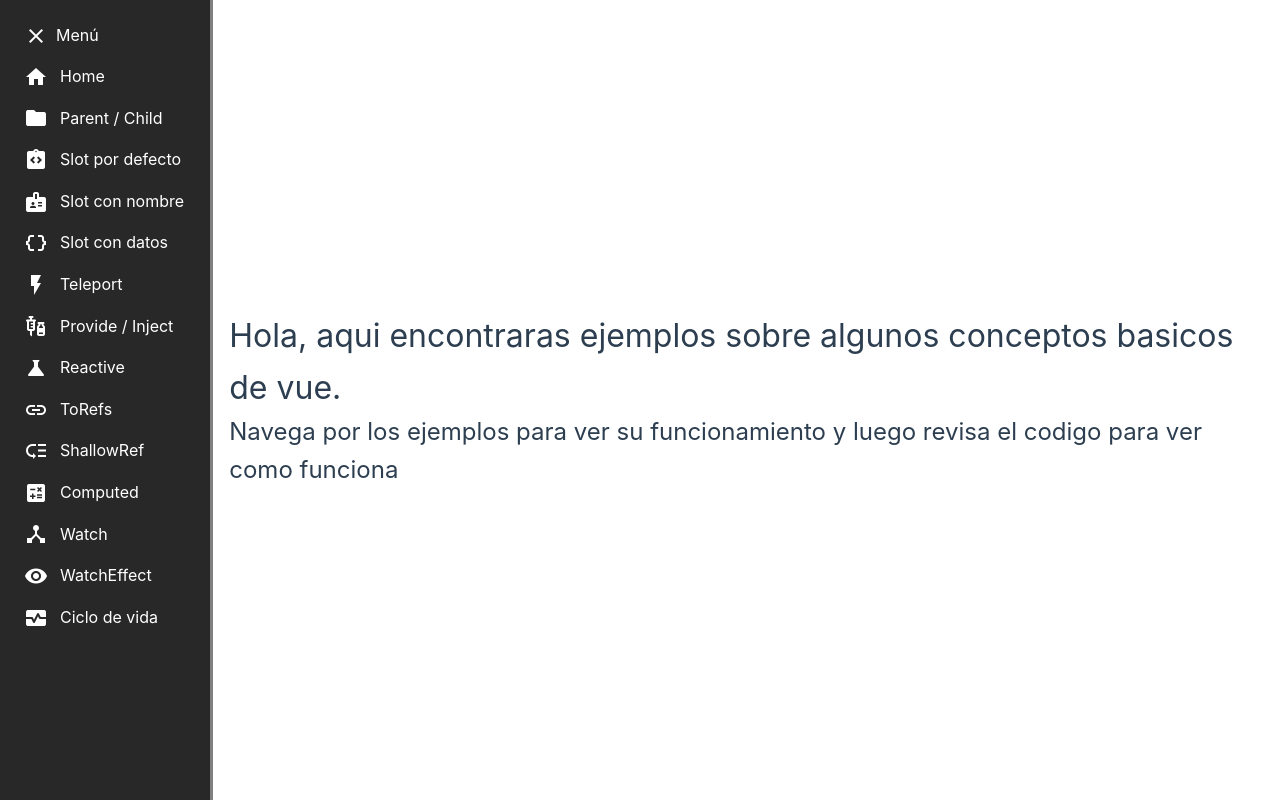
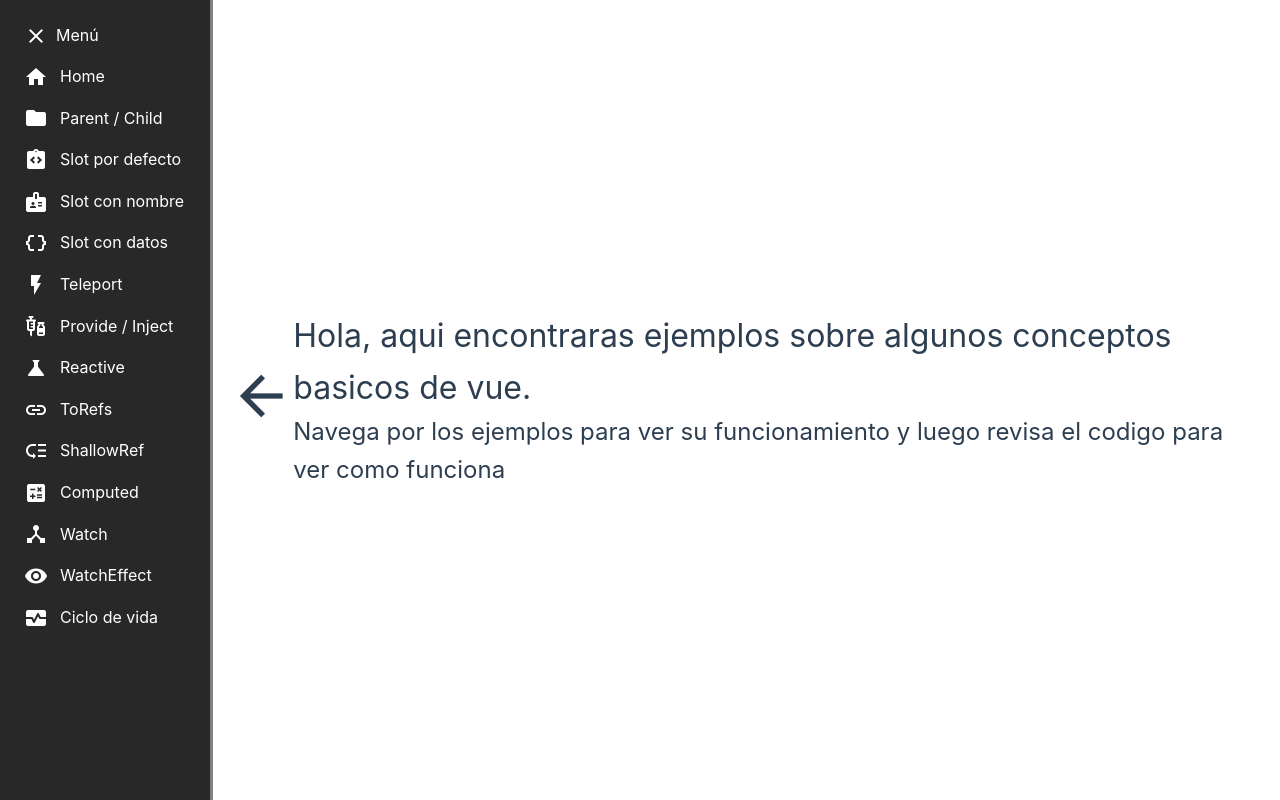
Before and after one commit to Naiare7/investigationVue, a Vue app: page / in a window 1280 px wide. Built offline with nearby package versions, Linux system fonts and the light colour scheme.

Commit message:
update home

```diff
--- a/src/assets/main.css
+++ b/src/assets/main.css
@@ -14,6 +14,18 @@ a,
   padding: 3px;
 }
 
+.d-flex {
+  display: flex;
+}
+
+.fd-col {
+  flex-direction: column;
+}
+
+.xy-center {
+  place-items: center;
+}
+
 @media (hover: hover) {
   a:hover {
     background-color: hsla(160, 100%, 37%, 0.2);
--- a/src/components/TheWelcome.vue
+++ b/src/components/TheWelcome.vue
@@ -1,8 +1,21 @@
 <template>
+  <div class="d-flex xy-center">
+    <div class="xy-center">
+      <span class="material-icons md-48">arrow_back</span>
+    </div>
+    <div>
       <h1>
         Hola, aqui encontraras ejemplos sobre algunos conceptos basicos de vue.
       </h1>
       <h2>
         Navega por los ejemplos para ver su funcionamiento y luego revisa el codigo para ver como funciona
       </h2>
+    </div>
+  </div>
 </template>
+
+<style scoped>
+.md-48 {
+  font-size: 4rem;
+}
+</style>
```
Lines whose indentation alone changed are shown as unchanged.
